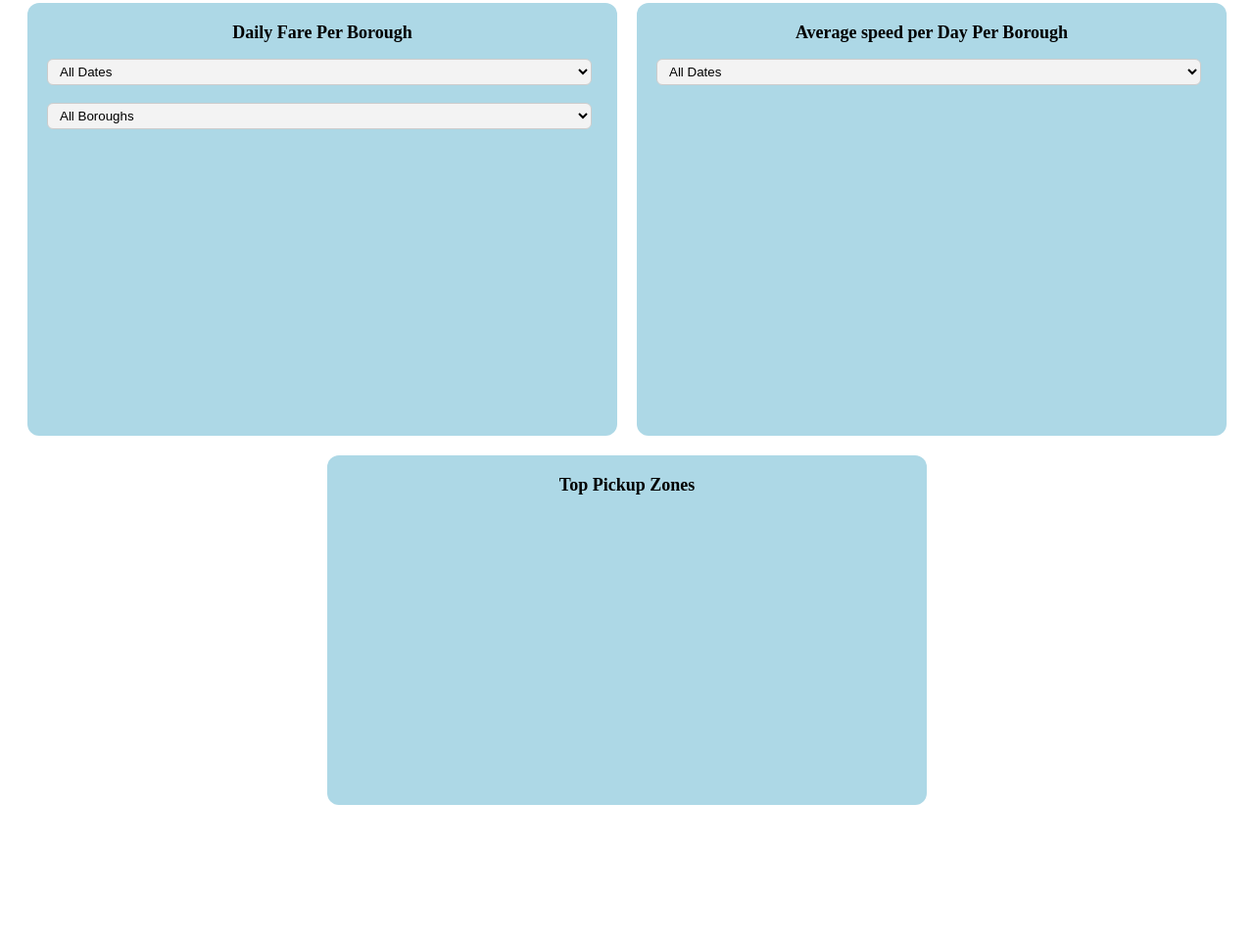
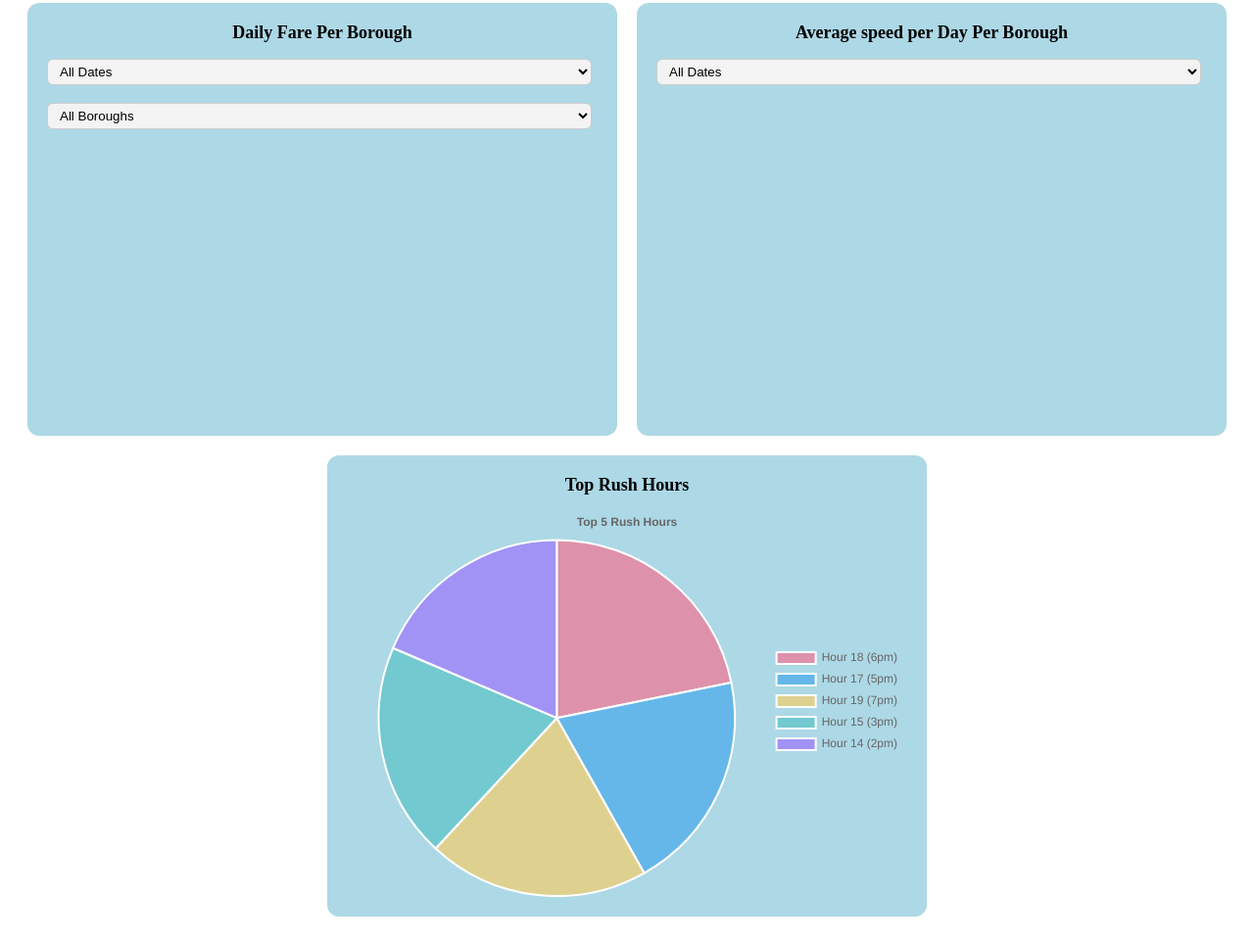
Before and after one commit to L-nsamba/urban_mobility_data_explorer_Group-15, a website with bundled scripts: page frontend/index.html in a window 1280 px wide. Shown: the part 629-1593 px from the top of the page at 98% size. Before the commit the page ends 1479 px from the top, so only its background shows below. Built offline with nearby package versions, Linux system fonts and the light colour scheme; no server answers.

Commit message:
rushhrs.js + html + css improvements

```diff
--- /dev/null
+++ b/frontend/charts/rushHours.js
@@ -0,0 +1,32 @@
+export function renderTopRushHours(data) {
+    const ctx = document.getElementById("rushHoursChart").getContext("2d");
+
+    // Extracting hours and trip counts
+    const labels = data.map(item => `Hour ${item.hour}`);
+    const values = data.map(item => item.total_trips);
+
+    new Chart(ctx, {
+        type: "pie",
+        data: {
+            labels: labels,
+            datasets: [{
+                label: "Top 5 Rush Hours",
+                data: values,
+                backgroundColor: [
+                    "rgba(255, 99, 132, 0.6)",
+                    "rgba(54, 162, 235, 0.6)",
+                    "rgba(255, 206, 86, 0.6)",
+                    "rgba(75, 192, 192, 0.6)",
+                    "rgba(153, 102, 255, 0.6)"
+                ]
+            }]
+        },
+        options: {
+            responsive: true,
+            plugins: {
+                legend: {position: "right"},
+                title: {display: true, text: "Top 5 Rush Hours"}
+            }
+        }
+    })
+}
--- a/frontend/charts/tripsPerDay.js
+++ b/frontend/charts/tripsPerDay.js
@@ -1,4 +1,3 @@
-// charts/tripsPerDay.js
 export function renderTripsPerDay(data) {
   const ctx = document.getElementById("tripsPerDayChart").getContext("2d");
 
--- a/frontend/index.html
+++ b/frontend/index.html
@@ -88,8 +88,8 @@
                 </div>
 
                 <div class="card">
-                    <h3>Top Pickup Zones</h3>
-                    <canvas id="busiestBoroughsChart"></canvas>
+                    <h3>Top Rush Hours</h3>
+                    <canvas id="rushHoursChart"></canvas>
                 </div>
 
             </section>
--- a/frontend/scripts.js
+++ b/frontend/scripts.js
@@ -1,4 +1,5 @@
 import { renderTripsPerDay } from './charts/tripsPerDay.js';
+import { renderTopRushHours } from './charts/rushHours.js';
 
 async function loadTripsPerDay() {
   try {
@@ -16,3 +17,16 @@ async function loadTripsPerDay() {
 document.addEventListener("DOMContentLoaded", () => {
   loadTripsPerDay();
 });
+
+document.addEventListener("DOMContentLoaded", () => {
+  // Values we obtained from running the frequency.py dsa test
+  const topRushHours = [
+    { hour: "18 (6pm)", total_trips:167358 },
+    { hour: "17 (5pm)", total_trips:153606 },
+    { hour: "19 (7pm)", total_trips:153991 },
+    { hour: "15 (3pm)", total_trips:149747 },
+    { hour: "14 (2pm)", total_trips:142505 }
+  ];
+
+  renderTopRushHours(topRushHours);
+})
--- a/frontend/styles/main.css
+++ b/frontend/styles/main.css
@@ -59,6 +59,9 @@ header h1 {
     flex: 1;
     width: 100% !important;
     height: 100% !important;
+    max-width: 600px;
+    max-height: 400px;
+    margin: 0 auto;
 }
 
 .card select {
```
Also changed, not shown: frontend/charts/busiestBorough.js (deleted).
